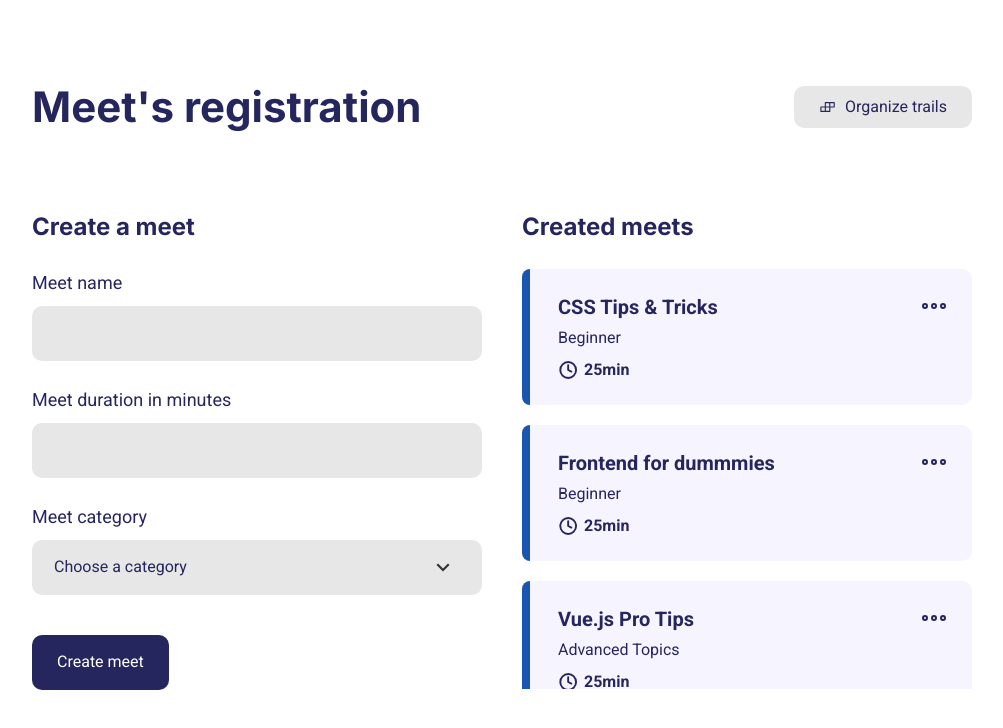
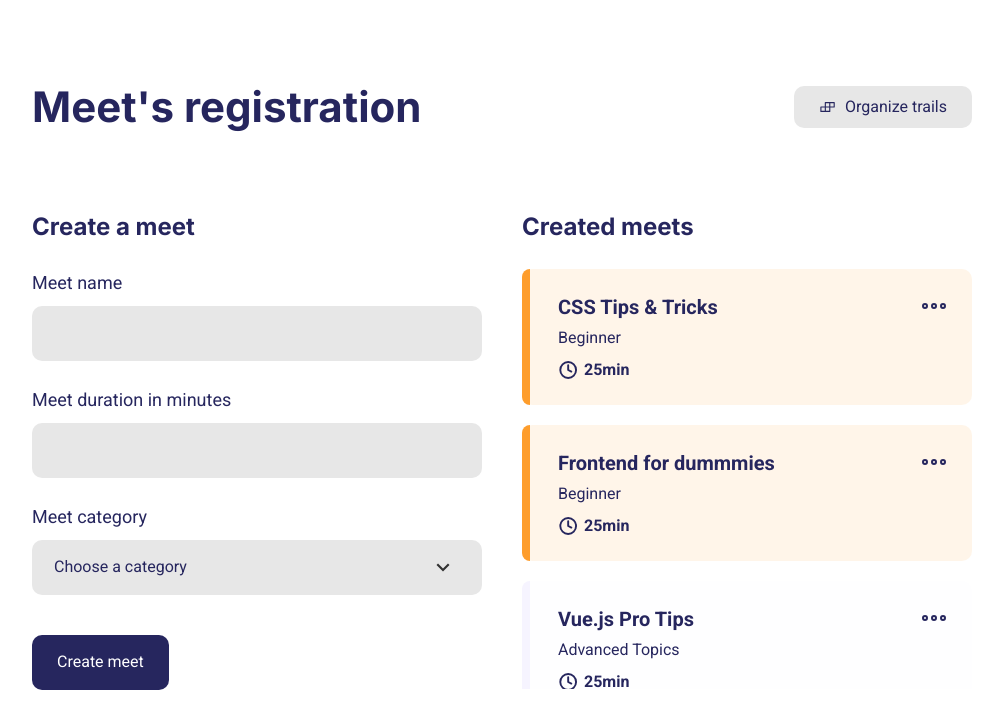
Before and after one commit to emkis/meetapp, a Vue app: page / in a window 1280 px wide. Shown: the top 728 px of the page, without its empty margins (138-1141 px from the left). Built offline with nearby package versions, Linux system fonts and the light colour scheme.

Commit message:
add dynamic colors based in the category

```diff
--- a/src/components/Meet.vue
+++ b/src/components/Meet.vue
@@ -18,6 +18,9 @@
 
 <script>
 import { ContextMenuBus } from '@/eventBus'
+import { CATEGORIES } from '@/utils/constants'
+import { rgba } from 'polished'
+
 import { IconOptions, IconClock } from '@/components/icons'
 import ButtonConfirm from '@/components/ButtonConfirm'
 import ContextMenuClickableArea from '@/components/ContextMenuClickableArea'
@@ -64,6 +67,25 @@ export default {
       },
     ]
   },
+  mounted() {
+    this.setCategoryColors()
+  },
+  methods: {
+    setCategoryColors() {
+      const category = CATEGORIES.find(item => item.name === this.category)
+      if (!category) return
+
+      const color = category.color
+      const backgroundColor = rgba(color, 0.1)
+      const sidebarColor = color
+
+      this.$el.style.setProperty('--color-background', backgroundColor)
+      this.$el.style.setProperty('--color-sidebar', sidebarColor)
+    },
+    resetCategoryColors() {
+      this.$el.style = ''
+    },
+  },
   computed: {
     durationFormatted() {
       return `${this.durationInMinutes}min`
@@ -73,19 +95,31 @@ export default {
       return `${start_time} - ${end_time}`
     },
   },
+  watch: {
+    category() {
+      this.resetCategoryColors()
+      this.setCategoryColors()
+    },
+  },
 }
 </script>
 
 <style lang="scss" scoped>
 .meet {
   $safe-title-space: 60px;
+  $timing: 250ms;
+  $animation: ease-in;
+
+  --color-background: rgba(0, 0, 0, 0.05);
+  --color-sidebar: #555;
 
   position: relative;
   padding: rem(25px $safe-title-space 25px 36px);
 
-  background: #f6f4ff;
+  background: var(--color-background);
   border-radius: var(--border-radius);
   color: var(--color-primary);
+  transition: background $timing $animation;
 
   //sidebar
   &::before {
@@ -95,9 +129,11 @@ export default {
     left: 0;
     width: 8px;
     height: 100%;
-    background: #1a55af;
+
+    background: var(--color-sidebar);
     border-top-left-radius: var(--border-radius);
     border-bottom-left-radius: var(--border-radius);
+    transition: background $timing $animation;
   }
 
   & + & {
```
